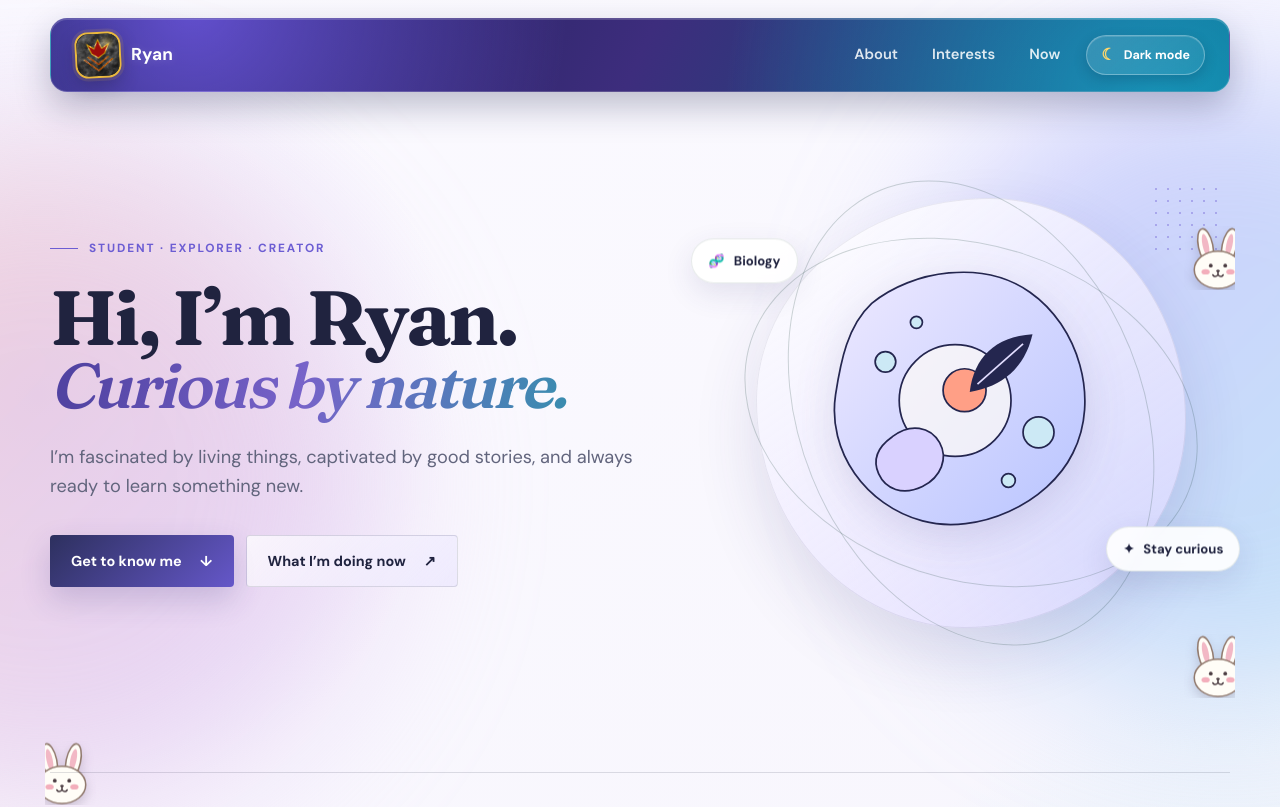
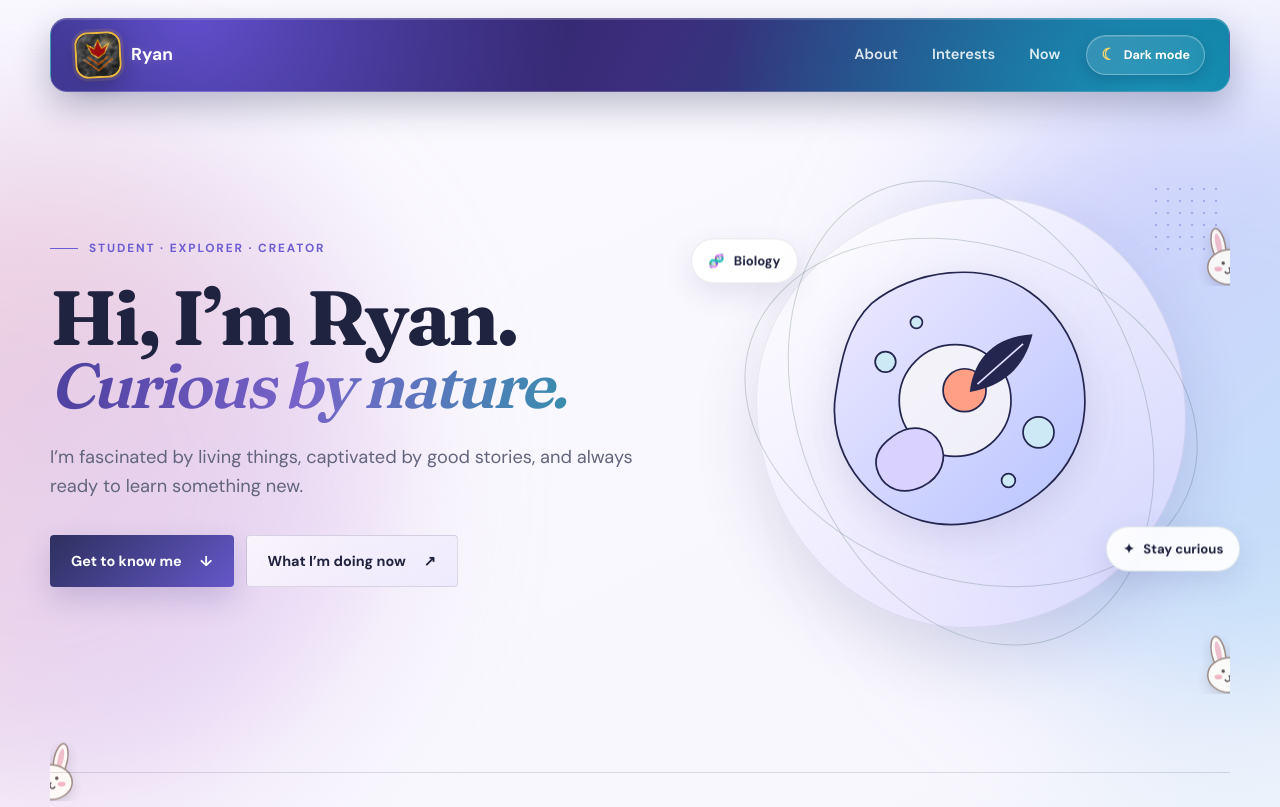
Before and after one commit to ryanshengtennis-bit/Project-Hail-Mary, a Next.js app: page / in a window 1280 px wide. Shown: the top 807 px of the page. Built offline with nearby package versions, Linux system fonts and the light colour scheme.

Commit message:
Make hidden bunnies subtler

```diff
--- a/app/page.js
+++ b/app/page.js
@@ -106,7 +106,7 @@ function BunnyLayer({ section, bunnies, onFind }) {
           type="button"
           aria-label={`Find hidden bunny ${bunny.id + 1}`}
           title="You found a bunny!"
-          style={{ top: bunny.top, [bunny.side]: '-22px' }}
+          style={{ top: bunny.top }}
           onClick={() => onFind(bunny.id)}
         >
           <svg viewBox="0 0 64 62" aria-hidden="true">
--- a/styles.css
+++ b/styles.css
@@ -459,19 +459,20 @@ h1 em {
 
 .hidden-bunny {
   position: absolute;
-  width: 68px;
-  height: 64px;
+  width: 64px;
+  height: 60px;
   padding: 0;
   border: 0;
   background: transparent;
+  opacity: .86;
   filter: drop-shadow(0 5px 6px rgba(55,43,77,.2));
   pointer-events: auto;
   cursor: pointer;
   animation: bunny-peek 3s ease-in-out infinite;
 }
 
-.hidden-bunny.peek-left { left: -22px; clip-path: inset(0 0 0 17px); }
-.hidden-bunny.peek-right { right: -22px; clip-path: inset(0 17px 0 0); animation-delay: -.9s; }
+.hidden-bunny.peek-left { left: -32px; clip-path: inset(0 0 0 32px); }
+.hidden-bunny.peek-right { right: -32px; clip-path: inset(0 32px 0 0); animation-delay: -.9s; }
 .hidden-bunny:focus-visible { z-index: 2; clip-path: none; outline: 3px solid #6c5dd3; outline-offset: 2px; }
 .hidden-bunny svg { width: 100%; height: 100%; overflow: visible; }
 .bunny-ear, .bunny-face { fill: #fffdf7; stroke: #927b6f; stroke-width: 1.5; }
```
